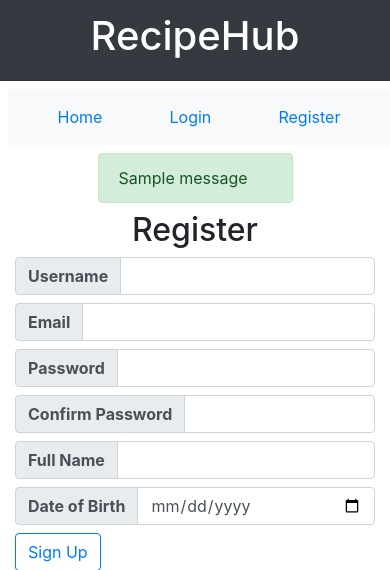
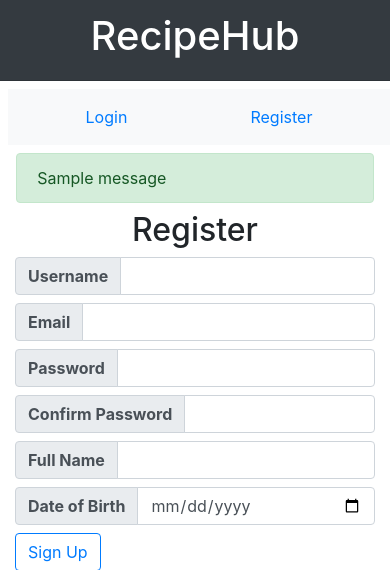
Before and after one commit to ShiZinDle/ProductCostCalculator, a Flask app: page /register/ in a window 390 px wide. Shown: the top 570 px of the page. Run offline with Flask 2, Linux system fonts and the light colour scheme; tables that the repository leaves empty hold one stand-in row (values such as "Sample post"); one stand-in notice (Sample message) is shown; parts of the project's set-up code (start-up, migrations or seed data) failed here and were passed over.

Commit message:
Product Edit Responsiveness Fix

```diff
--- a/recipe_hub/templates/base.j2
+++ b/recipe_hub/templates/base.j2
@@ -13,7 +13,6 @@
       <a href="{{ url_for('home') }}" class="h1 text-white text-decoration-none">RecipeHub</a>
     </header>
     <nav class="navbar bg-light sticky-top ml-2 mt-2 justify-content-around">
-      <a class="nav-item nav-link" href="{{ url_for('home') }}">Home</a>
       {% if current_user.is_authenticated %}
         <a class="nav-item nav-link" href="{{ url_for('products') }}">My Recipes</a>
         <a class="nav-item nav-link" href="{{ url_for('profile', user_id=current_user.user_id) }}">Edit Profile</a>
@@ -26,7 +25,7 @@
     {% with messages = get_flashed_messages(with_categories=True) %}
       {% if messages %}
         {% for category, message in messages %}
-          <div class="alert alert-{{ category }} container col-6 mt-2 mb-n2">{{ message }}</div>
+          <div class="container alert alert-{{ category }} col-11 col-sm-7 col-md-6 col-lg-5 col-xl-4 mt-2 mb-n2">{{ message }}</div>
         {% endfor %}
       {% endif %}
     {% endwith %}
--- a/recipe_hub/templates/view_product.j2
+++ b/recipe_hub/templates/view_product.j2
@@ -1,6 +1,6 @@
 {% extends 'base.j2' %}
 {% block content %}
-  <div class="container col-10 col-md-8 col-lg-6 text-center mt-2">
+  <div class="container col col-md-8 col-lg-6 text-center mt-2">
     <a href="{{ url_for('profile', user_id=product['user_id']) }}" class="text-decoration-none">
       <div class="card btn-outline-primary w-100">
         <div class="card-header bg-dark text-white">
@@ -33,7 +33,7 @@
               <td>
                 <a href="{{ url_for('share', product_id=product['product_id']) }}">
                   {% if product['public'] %}
-                    <button class="btn btn-sm btn-danger">Remove from homepage</button>
+                    <button class="btn btn-sm btn-danger ml-n1 px-1">Remove from homepage</button>
                   {% else %}
                     <button class="btn btn-lg btn-primary">Share to homepage</button>
                   {% endif %}
```
